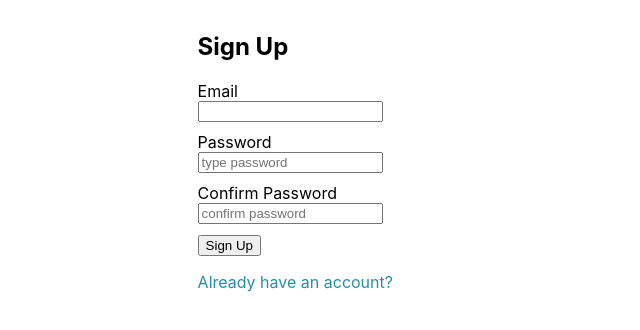
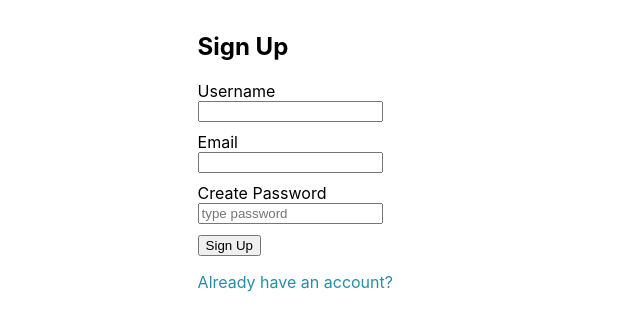
Before and after one commit to WMCharles/Login-SignUp-Logic, a React (Create React App) app: page / in a window 1280 px wide. Both pictures are taken after a click on the element "Don't have an account?". Shown: the top 330 px of the page, without its empty margins (0-640 px from the left). Built offline with nearby package versions, Linux system fonts and the light colour scheme.

Commit message:
handle sign up logic

```diff
--- a/src/components/SignUp.jsx
+++ b/src/components/SignUp.jsx
@@ -1,20 +1,29 @@
-import React from 'react'
+import React, { useState} from 'react'
 
-export default function SignUp({handleClick}) {
+export default function SignUp({handleClick, signUp}) {
+    const [username, setUserName] = useState("")
+    const [email, setEmail] = useState("")
+    const [password, setPassword] = useState("")
+
+    function handleSignUp(event){
+        event.preventDefault()
+        signUp(username, email, password)
+    }
+
     return (
-    <form>
+        <form onSubmit={handleSignUp}>
             <h2>Sign Up</h2>
             <div className="input-control">
-            <label htmlFor="email">Email</label>
-            <input type="email" name="email" id="email" />
+                <label htmlFor="name">Username</label>
+                <input type="text" name="username" id="username" value={username} onChange={(e) => setUserName(e.target.value)} required/>
             </div>
             <div className="input-control">
-            <label htmlFor="password">Password</label>
-            <input type="password" placeholder='type password' name='password'/>
+                <label htmlFor="email">Email</label>
+                <input type="email" name="email" id="email" value={email} onChange={(e) => setEmail(e.target.value)} required/>
             </div>
             <div className="input-control">
-            <label htmlFor="password">Confirm Password</label>
-            <input type="password-2" placeholder='confirm password' name='password'/>
+                <label htmlFor="password">Create Password</label>
+                <input type="password" placeholder='type password' name='password' value={password} onChange={(e) => setPassword(e.target.value)} required/>
             </div>
             <div className="input-control">
                 <button type="submit">Sign Up</button>
```
Lines whose indentation alone changed are shown as unchanged.
